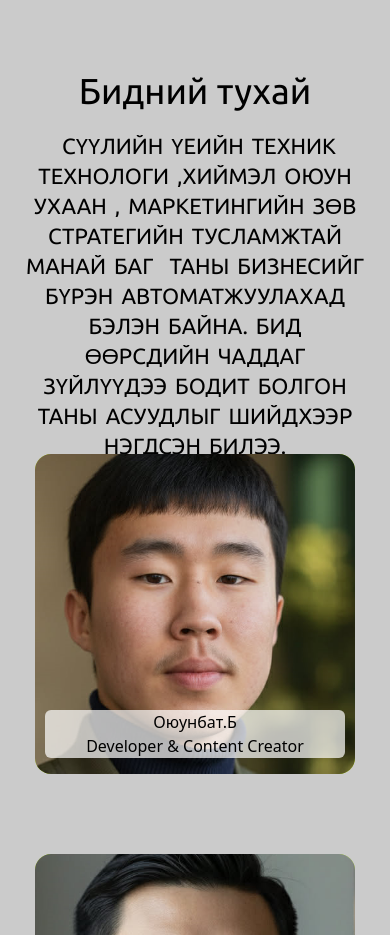
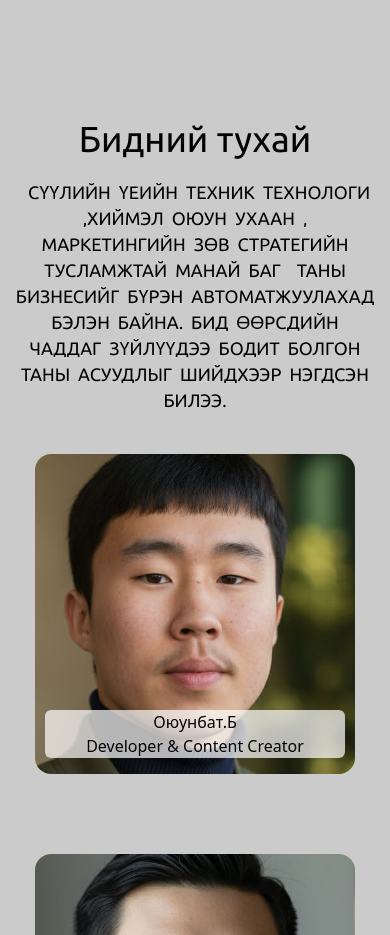
Before and after one commit to Oyunbat1/Marketing-introduction, a Next.js app: page / in a window 390 px wide. Shown: the part 780-1715 px from the top of the page. Built offline with nearby package versions, Linux system fonts and the light colour scheme.

Commit message:
small animation fix

```diff
--- a/app/components/AboutUs.tsx
+++ b/app/components/AboutUs.tsx
@@ -4,7 +4,7 @@ import { useState, useEffect } from "react"
 import { Ubuntu } from "next/font/google";
 import Card from "./AboutCard";
 import teamMembers from "@/lib/teamMembers";
-import { useScroll, motion, MotionValue, useTransform , useInView } from "framer-motion";
+import { useScroll, motion, MotionValue, useTransform, useInView } from "framer-motion";
 import { descriptionSlideUp } from "../js/anim"
 import Image from "next/image";
 import { useRef } from "react";
@@ -30,9 +30,9 @@ export default function AboutSection() {
         <div id="about" ref={ref} className="w-screen  flex flex-col lg:gap-10 items-center justify-center  ">
             <div className="flex flex-col justify-center items-center gap-6 lg:gap-10 h-100 md:h-50">
                 <h1 className={`${ubuntu.className}  text-4xl lg:text-6xl `}>Бидний тухай</h1>
-                <p className={`m-0 leading-[1.3] flex gap-2 lg:gap-3  w-[340px] md:w-[600px] lg:w-[800px] xl:w-[1200px] flex-wrap  justify-center `}>
+                <p className={`m-0 leading-[1.3] flex gap-2 lg:gap-3  w-[360px] md:w-[600px] lg:w-[800px] xl:w-[1200px] flex-wrap  justify-center `}>
                     {phase.split(" ").map((word, index) => {
-                        return <span key={index} className={`${ubuntu.className} text-[22px] lg:text-[20px] md:text-[40px]  uppercase text-center max-w-[100vw] leading-none  mask relative inline-flex overflow-hidden`}><motion.span variants={descriptionSlideUp} animate={isInView ? "open" : "closed"} custom={index} key={index}>{word}</motion.span></span>
+                        return <span key={index} className={`${ubuntu.className} text-[18px] lg:text-[20px] md:text-[40px]  uppercase text-center max-w-[100vw] leading-none  mask relative inline-flex overflow-hidden`}><motion.span variants={descriptionSlideUp} animate={isInView ? "open" : "closed"} custom={index} key={index}>{word}</motion.span></span>
                     })}
                 </p>
             </div>
```
